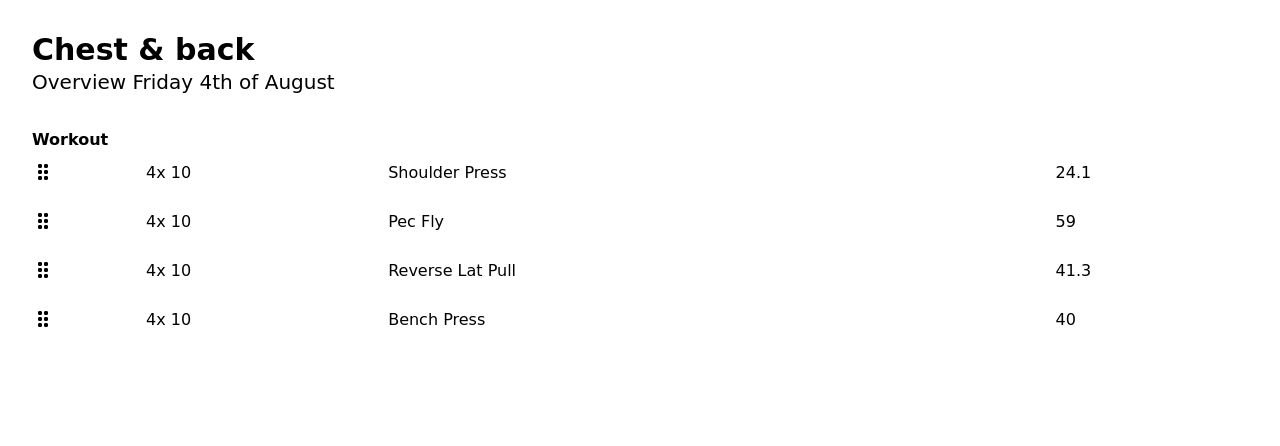
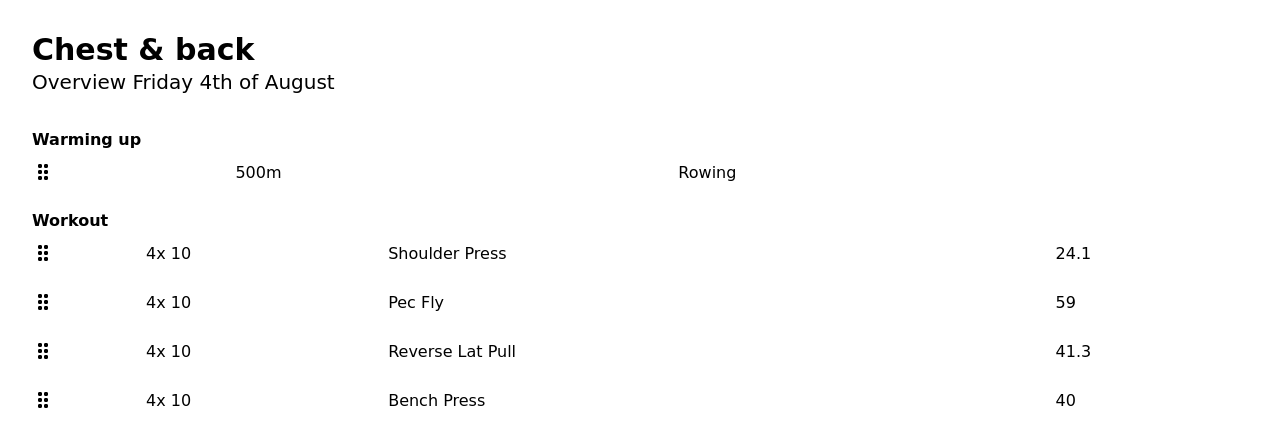
Before and after one commit to yansiegers/sveltekit-workout-app, a SvelteKit app: page /workout-routines/0 in a window 1280 px wide. Shown: the top 446 px of the page. Built offline with nearby package versions, Linux system fonts and the light colour scheme.

Commit message:
Add support for warming up with typing

```diff
--- a/src/components/OrderableExercisesList.svelte
+++ b/src/components/OrderableExercisesList.svelte
@@ -2,7 +2,28 @@
 	import Icon from './Icon.svelte';
 
 	export let title: string;
-	export let exercises: { sets: number; reps: number; name: string; weight: number }[];
+	export let exercises: ExerciseType[];
+
+	type ExerciseType = WorkoutExercise | WarmingUpExercise;
+	interface WorkoutExercise {
+		type: 'workoutExercise';
+		sets: number;
+		reps: number;
+		name: string;
+		weight: number;
+	}
+	interface WarmingUpExercise {
+		type: 'warmingUpExercise';
+		distance: number;
+		name: string;
+	}
+
+	function isWorkoutExercise(exerciseType: ExerciseType): exerciseType is WorkoutExercise {
+		return exerciseType.type === 'workoutExercise';
+	}
+	function isWarmingUpExercise(exerciseType: ExerciseType): exerciseType is WarmingUpExercise {
+		return exerciseType.type === 'warmingUpExercise';
+	}
 </script>
 
 <div class="mb-2 font-bold">{title}</div>
@@ -10,9 +31,16 @@
 	{#each exercises as exercise}
 		<tr>
 			<td class="pb-6"><Icon name="grip-vertical" /></td>
-			<td class="pb-6">{exercise.sets}x {exercise.reps}</td>
-			<td class="pb-6">{exercise.name}</td>
-			<td class="pb-6">{exercise.weight.toLocaleString()}</td>
+			{#if isWarmingUpExercise(exercise)}
+				<td class="pb-6">{exercise.distance}m</td>
+				<td class="pb-6">{exercise.name}</td>
+				<td class="pb-6" />
+			{/if}
+			{#if isWorkoutExercise(exercise)}
+				<td class="pb-6">{exercise.sets}x {exercise.reps}</td>
+				<td class="pb-6">{exercise.name}</td>
+				<td class="pb-6">{exercise.weight.toLocaleString()}</td>
+			{/if}
 		</tr>
 	{/each}
 </table>
--- a/src/routes/workout-routines/0/+page.svelte
+++ b/src/routes/workout-routines/0/+page.svelte
@@ -1,15 +1,31 @@
-<script>
+<script lang="ts">
 	import Header from '../../../components/Header.svelte';
 	import OrderableExercisesList from '../../../components/OrderableExercisesList.svelte';
+
+	interface WorkoutExercise {
+		type: 'workoutExercise';
+		sets: number;
+		reps: number;
+		name: string;
+		weight: number;
+	}
+	interface WarmingUpExercise {
+		type: 'warmingUpExercise';
+		distance: number;
+		name: string;
+	}
 
 	let workoutRoutine = { id: 0, name: 'Chest & back' };
 	let subHeading = 'Overview Friday 4th of August';
 
-	let workoutExercises = [
-		{ sets: 4, reps: 10, name: 'Shoulder Press', weight: 24.1 },
-		{ sets: 4, reps: 10, name: 'Pec Fly', weight: 59 },
-		{ sets: 4, reps: 10, name: 'Reverse Lat Pull', weight: 41.3 },
-		{ sets: 4, reps: 10, name: 'Bench Press', weight: 40 }
+	let workoutExercises: WorkoutExercise[] = [
+		{ type: 'workoutExercise', sets: 4, reps: 10, name: 'Shoulder Press', weight: 24.1 },
+		{ type: 'workoutExercise', sets: 4, reps: 10, name: 'Pec Fly', weight: 59 },
+		{ type: 'workoutExercise', sets: 4, reps: 10, name: 'Reverse Lat Pull', weight: 41.3 },
+		{ type: 'workoutExercise', sets: 4, reps: 10, name: 'Bench Press', weight: 40 }
+	];
+	let warmingUpExercises: WarmingUpExercise[] = [
+		{ type: 'warmingUpExercise', distance: 500, name: 'Rowing' }
 	];
 </script>
 
@@ -18,6 +34,7 @@
 		<Header heading={workoutRoutine.name} {subHeading} />
 
 		<div>
+			<OrderableExercisesList title="Warming up" exercises={warmingUpExercises} />
 			<OrderableExercisesList title="Workout" exercises={workoutExercises} />
 		</div>
 	</main>
```
